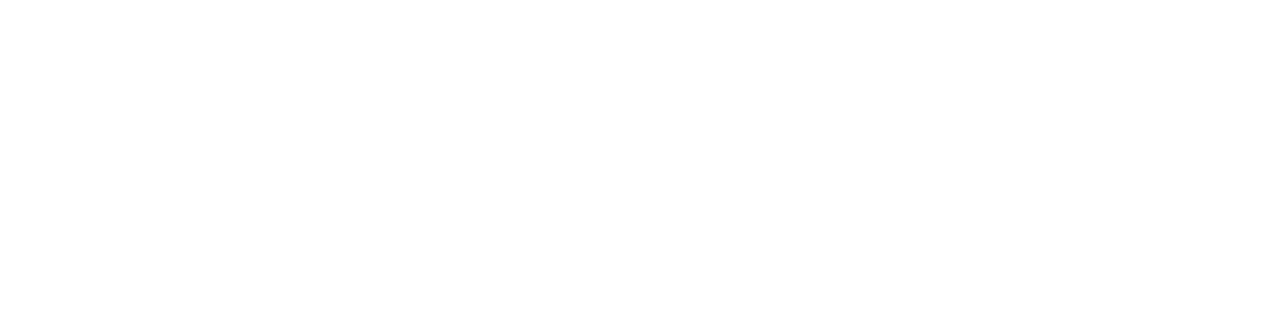
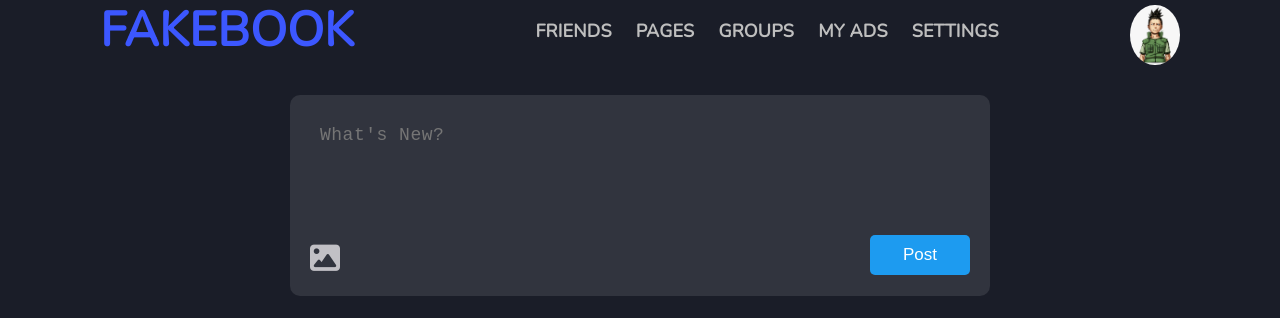
Before and after one commit to Iamshubhamhere/FakeBook, a plain HTML site: page index.html in a window 1280 px wide. Drawn offline with nearby package versions, Linux system fonts and the light colour scheme.

Commit message:
CSS and html done

```diff
--- a/assets/style/index.css
+++ b/assets/style/index.css
@@ -0,0 +1,181 @@
+
+@import url(./reset.css);
+
+:root {
+  --app-dark-bg: #1a1d28;
+  --app-green: #33ab4e;
+  --app-purple: #833cff;
+  --app-blue: #3c57ff;
+  --app-blue-hover: #364ee6;
+  --app-orange: #ff8001;
+  --app-orange-hover: #ff2846;
+  --app-grey: #bebebe;
+  --app-light-white: #f1f1f1;
+}
+
+/* CONTAINER */
+
+.container {
+  width: min(100% - 30px, 1080px);
+  margin-inline: auto;
+}
+
+html {
+  scroll-behavior: smooth;
+}
+
+body{
+    background-color: var(--app-dark-bg);
+}
+/* HEADER */
+header{
+    height: 65px;
+    display: flex;
+    justify-content: space-between;
+}
+
+.img-icon {
+    height: 56px;
+    width: 50px;
+    margin: auto 0;
+    cursor: pointer;
+  }
+
+  .img-icon img {
+    border-radius: 50%;
+  }
+
+h1{
+    font-size: 48px;
+    text-transform: uppercase;
+    color: var(--app-blue);
+    font-weight: 700;
+    margin-bottom: 10px;
+    letter-spacing: 0.2px;
+    line-height: 60px;
+}
+
+nav ul {
+    list-style: none;
+    margin-left: 60px;
+    margin-right: 10px;
+    line-height: 65px;
+  }
+
+  nav ul li {
+    align-content: flex-end;
+    display: flex;
+    display: inline;
+    line-height: 60px;
+  }
+
+  nav ul li a {
+    color: var(--app-grey);
+    font-weight: 600;
+    font-size: 18px;
+    letter-spacing: 0.4px;
+    text-decoration: none;
+    position: relative;
+    letter-spacing: 0.2px;
+
+    text-transform: uppercase;
+  }
+
+  nav ul li a::after {
+    color: #4c66c4d2;
+    content: "";
+    width: 0;
+    height: 3px;
+    position: absolute;
+    bottom: -5px;
+    left: 50%;
+    transform: translate(-50%);
+    background: var(--app-blue-hover);
+    transition: width 0.3s;
+  }
+
+  nav ul li a:hover::after {
+    width: 50%;
+  }
+  nav ul li + li {
+    margin-left: 20px;
+  }
+
+
+.inputs {
+    width: 700px;
+    height: auto;
+    margin: 30px auto 0;
+    padding: 20px;
+    display: flex;
+    flex-direction: column;
+    justify-content: center;
+    border-radius: 10px;
+    background-color: rgba(255, 255, 255, 0.1);
+}
+
+#post-txt {
+  letter-spacing: 0.5px;
+  font-size: 18px;
+  padding: 10px;
+  background-color: transparent;
+  resize: none;
+  color: #fff;
+}
+
+.center2{
+  display: flex;
+  justify-content:space-between;
+}
+
+#post {
+  text-align: center;
+  height: 40px;
+  width: 100px;
+  padding: 5px 10px;
+  border-radius: 5px;
+  background-color: #1D9BF0;
+  font-size: 17px;
+  color: #fff;
+  cursor: pointer;
+}
+
+#post:active {
+  border: 1px solid #000;
+}
+
+/* Posts area */
+.grid {
+  min-height: 350px;
+  width: 1050px;
+  margin: 25px auto 0;
+  border-radius: 5px;
+  display: grid;
+  justify-content: center;
+  gap: 15px;
+  grid-auto-flow: row;
+}
+
+.post {
+  width: 650px;
+  min-height: 110px;
+  height: fit-content;
+  padding: 10px;
+  color: #fff;
+  background-color: rgba(255, 255, 255, 0.2);
+  border-radius: 5px;
+}
+#postFile {
+  display: none;
+}
+
+.postFile {
+  padding-top: 8px;
+  color: #C1C0C5;
+  cursor: pointer;
+}
+
+.postFile i {
+  font-size: 30px;
+  margin-right: 10px;
+}
--- a/index.html
+++ b/index.html
@@ -18,8 +18,45 @@
     rel="stylesheet">
   <link rel="stylesheet" href="https://cdnjs.cloudflare.com/ajax/libs/font-awesome/6.3.0/css/all.min.css" />
 
-
 </head>
 <body>
+    <header class="container flex">
+        <h1>FakeBook</h1>
+        <nav>
+            <ul>
+                <li><a href="#">Friends</a></li>
+                <li><a href="#">Pages</a></li>
+                <li><a href="#">Groups</a></li>
+                <li><a href="#">My Ads</a></li>
+                <li><a href="#">Settings</a></li>
+            </ul>
+        </nav>
+        <div class="img-icon">
+            <img src="./assets/images/Icon.png" title="icon">
+        </div>
+    </header>
+    <main>
+        <div class="container">
+            <div class="inputs">
+                <textarea name="post" id="post-txt" rows="5" placeholder="What's New?"></textarea>
+                <div class="center2">
+                    <label for="post-file" class="postFile"><i class="fa-sharp fa-solid fa-image"></i></label>
+                    <input type="file" name="post" id="postFile" accept=" image/jpeg, image/png">
+                    <button id="post">Post</button>
+                </div>
+            </div>
+            <div class="grid">
+                <!-- <div class="post"></div>
+                <div class="post"></div>
+                <div class="post"></div>
+                <div class="post"></div>
+                <div class="post"></div>
+                <div class="post"></div>
+                <div class="post"></div>
+                <div class="post"></div>
+                <div class="post"></div> -->
+            </div>
+        </div>
+    </main>
 </body>
 </html>
```
Also changed, not shown: assets/images/Icon.png (added).
